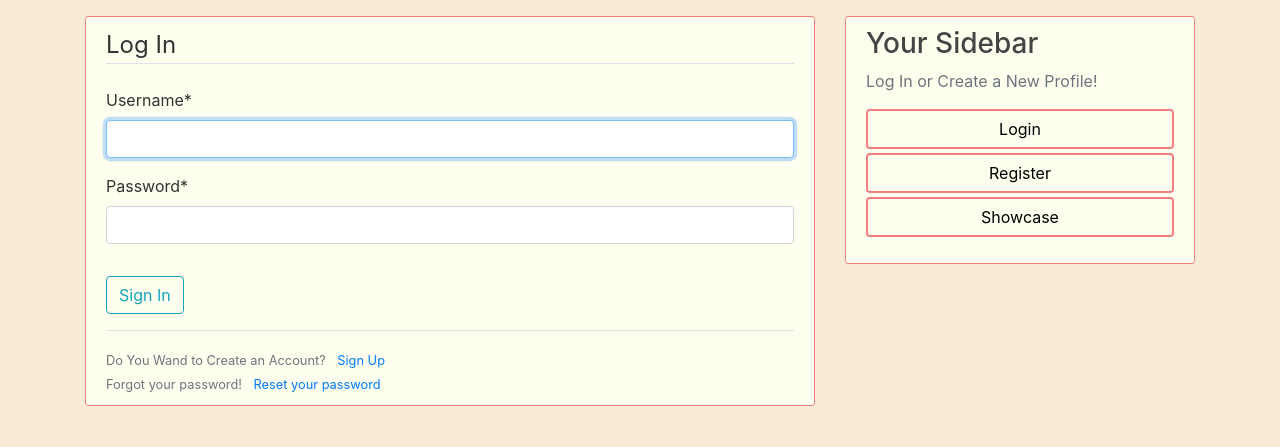
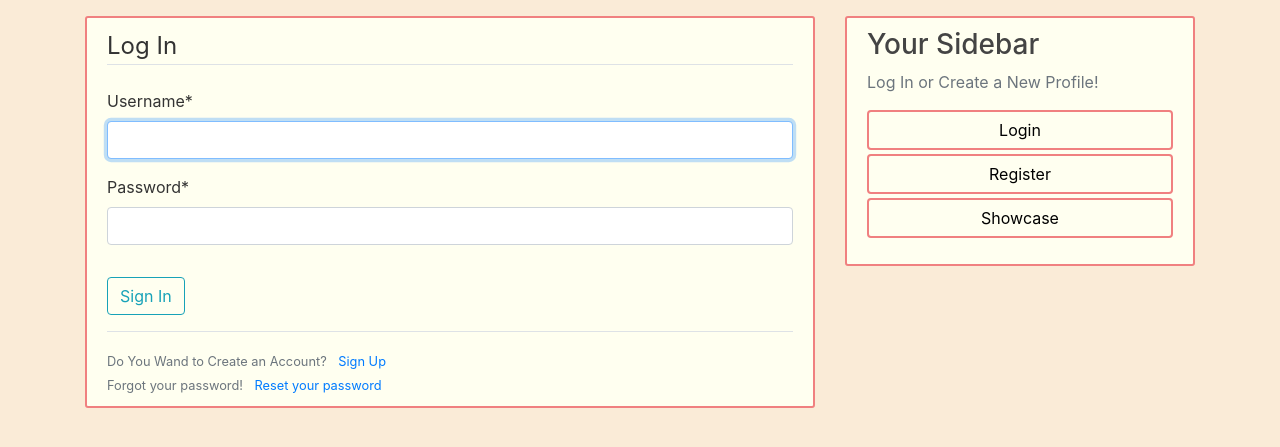
Before and after one commit to firsztkuba/djangoblog, a Django app: a page that uses blog/templates/blog/base.html in a window 1280 px wide. Shown: the part 64-511 px from the top of the page. Run offline with Django 4.2, Linux system fonts and the light colour scheme; some libraries are stand-ins or nearby versions.

Commit message:
Updated css

```diff
--- a/blog/static/blog/main2.css
+++ b/blog/static/blog/main2.css
@@ -31,7 +31,7 @@ ul {
 .content-section {
   background: #FFFFF0;
   padding: 10px 20px;
-  border: 1px solid #F08080;
+  border: 2px solid #F08080;
   border-radius: 3px;
   margin-bottom: 20px;
 }
```
